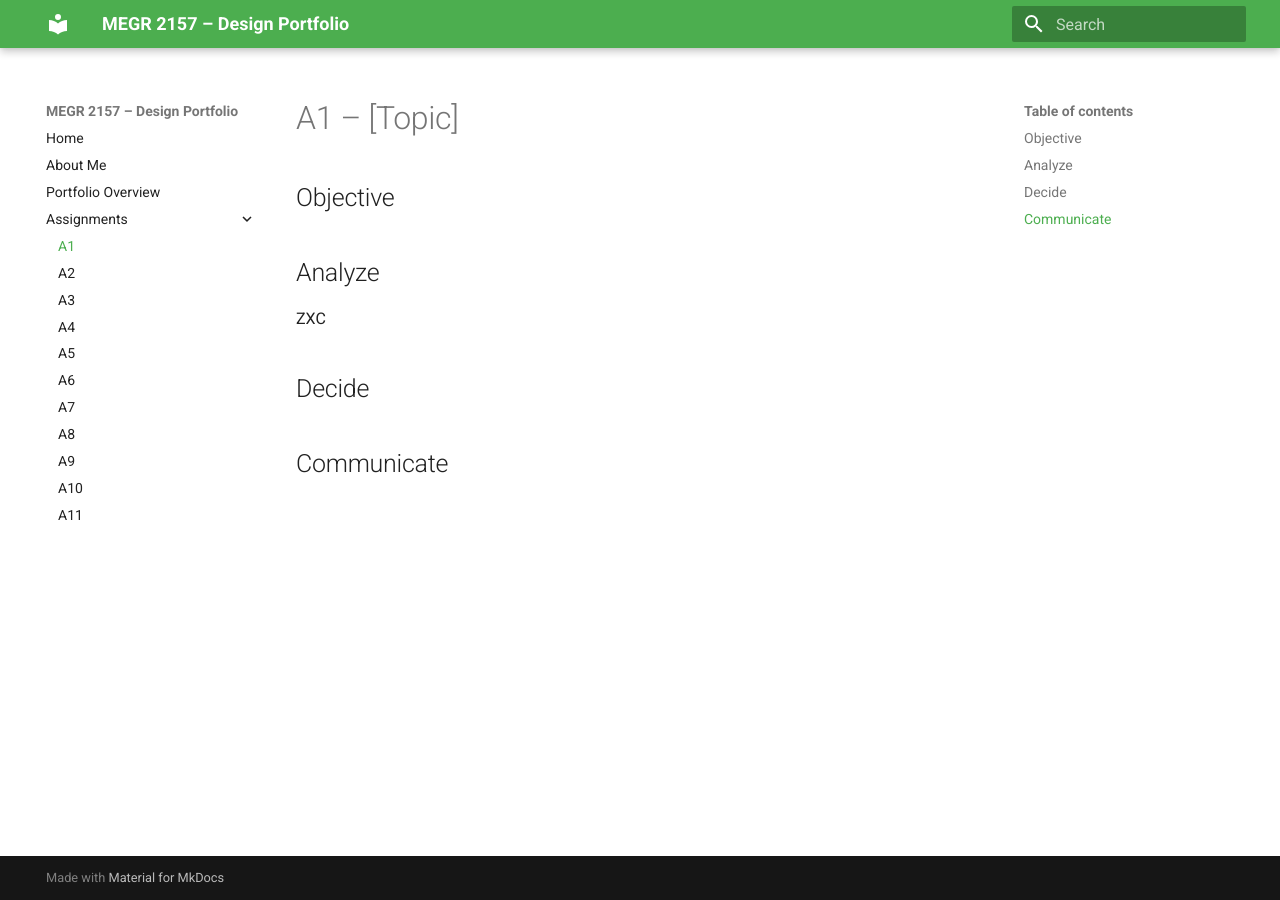
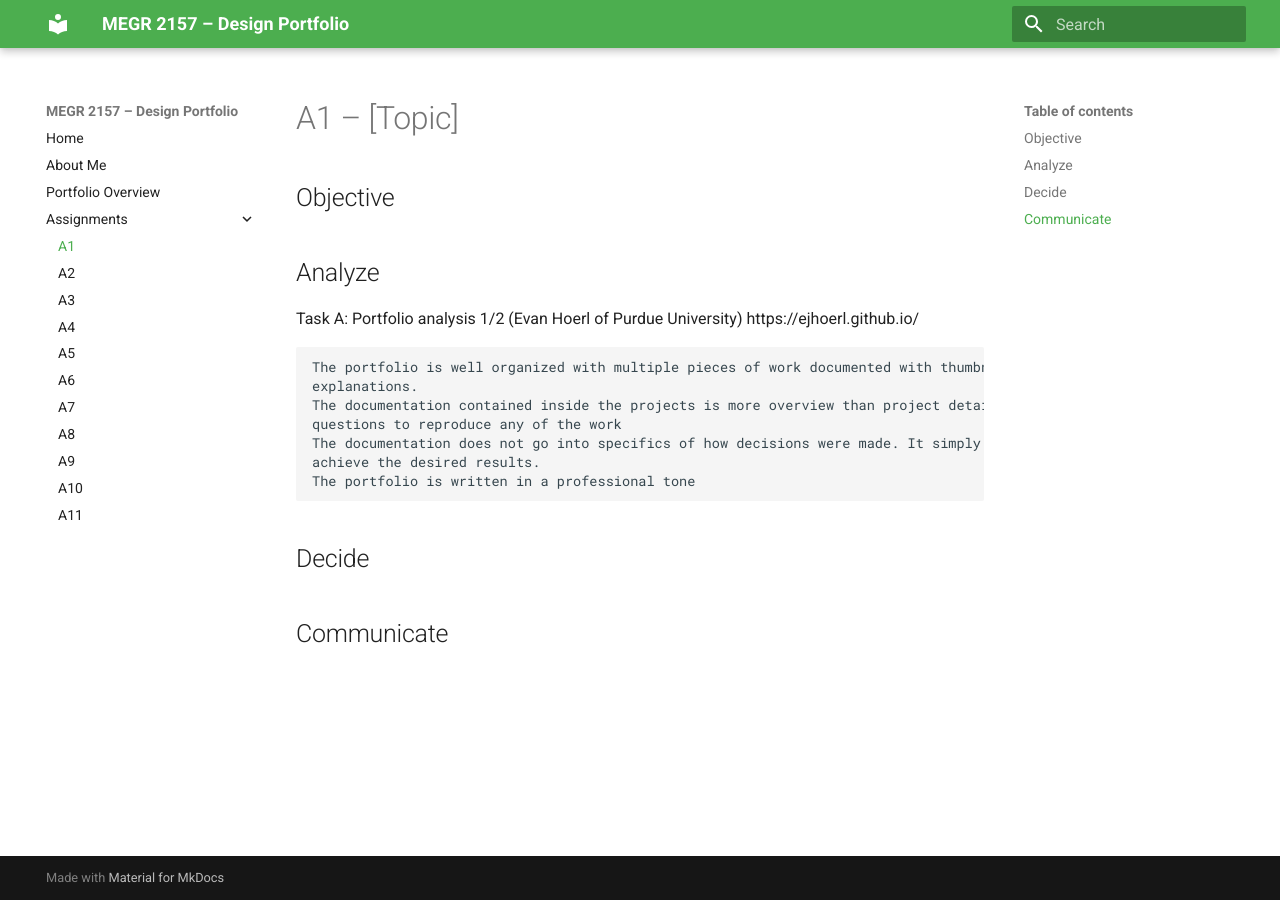
Before and after one commit to AustinWayneMcCoyHill/megr2157-portfolio, an MkDocs documentation site: the page built from docs/assignments/A01/index.md, in a window 1280 px wide. Built offline with MkDocs 1.6.1 and Material for MkDocs 9.7.7, drawn with Linux system fonts in a browser that asks for light colours.

Commit message:
Update index.md with portfolio analysis
Added analysis for Task A on portfolio organization and documentation.

```diff
--- a/docs/assignments/A01/index.md
+++ b/docs/assignments/A01/index.md
@@ -4,7 +4,16 @@
 
 
 ## Analyze
-ZXC
+  Task A: Portfolio analysis 1/2 (Evan Hoerl of Purdue University)
+  https://ejhoerl.github.io/
+
+    The portfolio is well organized with multiple pieces of work documented with thumbnail pictures and detaileD
+    explanations.
+    The documentation contained inside the projects is more overview than project detail. A colleague would need to ask
+    questions to reproduce any of the work
+    The documentation does not go into specifics of how decisions were made. It simply denotes the processes used to
+    achieve the desired results.
+    The portfolio is written in a professional tone
 
 ## Decide
 
```
